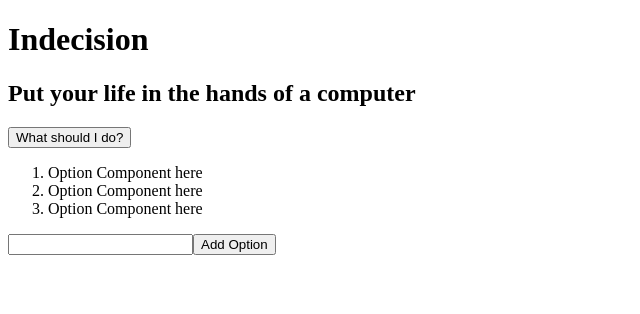
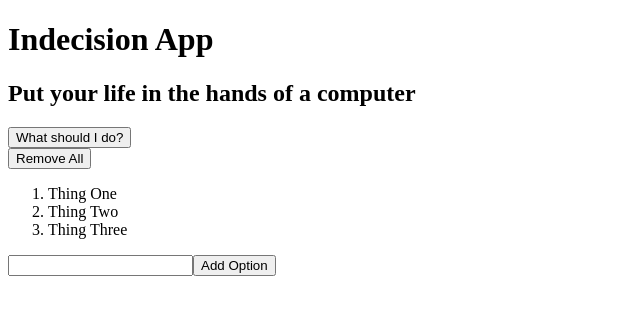
Before and after one commit to MuratOzdemir-dev/indecisionapp, a React (Create React App) app: page / in a window 1280 px wide. Shown: the top 314 px of the page, without its empty margins (0-640 px from the left). Built offline with nearby package versions, Linux system fonts and the light colour scheme.

Commit message:
props'lar eklendi

```diff
--- a/src/App.js
+++ b/src/App.js
@@ -8,9 +8,12 @@ export default class App extends Component {
   render() {
     return (
       <div>
-        <Header />
+        <Header
+          title="Indecision App"
+          subtitle="Put your life in the hands of a computer"
+        />
         <Action />
-        <Options />
+        <Options options={["Thing One", "Thing Two", "Thing Three"]}/>
         <AddOption />
       </div>
     );
--- a/src/components/AddOption.js
+++ b/src/components/AddOption.js
@@ -1,11 +1,22 @@
 import React, { Component } from "react";
 
 export default class AddOption extends Component {
+
+  handleAddOption(e) {
+    e.preventDefault();
+    const option = e.target.elements.option.value.trim();
+
+    if(option) {
+      alert(option);
+      e.target.elements.option.value = "";
+    }
+  }
+
   render() {
     return(
       <div>
-        <form>
-          <input type="text" name="newOption" />
+        <form onSubmit={this.handleAddOption}>
+          <input type="text" name="option" />
           <button type="submit">Add Option</button>
         </form>
       </div>
--- a/src/components/Header.js
+++ b/src/components/Header.js
@@ -4,8 +4,8 @@ export default class Header extends Component {
   render() {
     return (
       <div>
-        <h1>Indecision</h1>
-        <h2>Put your life in the hands of a computer</h2>
+        <h1>{this.props.title}</h1>
+        <h2>{this.props.subtitle}</h2>
       </div>
     );
   }
--- a/src/components/Option.js
+++ b/src/components/Option.js
@@ -4,7 +4,7 @@ export default class Option extends Component {
   render() {
     return(
       <li>
-        Option Component here
+        {this.props.option}
       </li>
     );
   }
--- a/src/components/Options.js
+++ b/src/components/Options.js
@@ -2,13 +2,22 @@ import React, { Component } from "react";
 import Option from "./Option";
 
 export default class Options extends Component {
+
+  constructor(props) {
+    super(props);
+    this.handleRemoveAll = this.handleRemoveAll.bind(this);
+  }
+
+  handleRemoveAll() {
+    console.log(this.props.options);
+  }
+
   render() {
-    return(
+    return (
       <div>
+        <button onClick={this.handleRemoveAll}>Remove All</button>
         <ol>
-          <Option />
-          <Option />
-          <Option />
+          {this.props.options.map((option,index) => <Option option={option} key={index}/>)}
         </ol>
       </div>
     );
```
Also changed, not shown: src/components/Try.js (deleted, +0 -12 lines).
